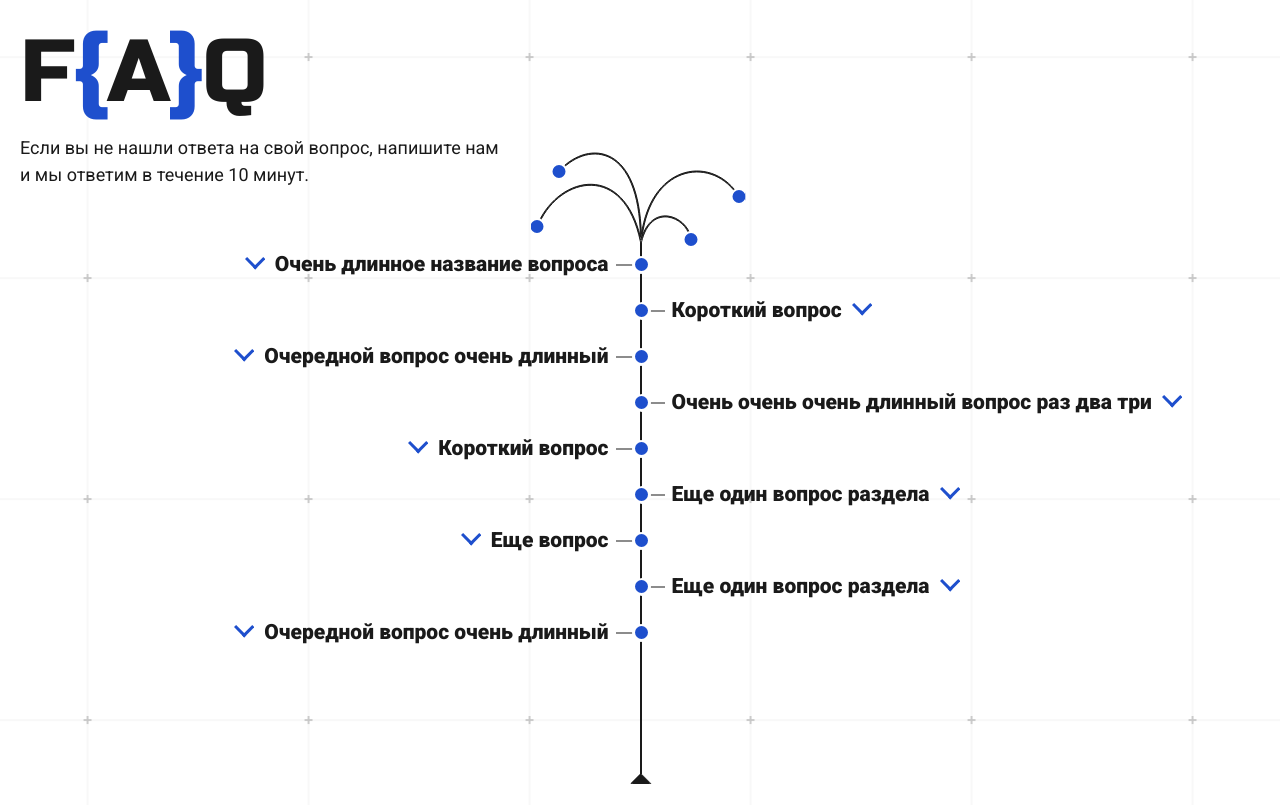
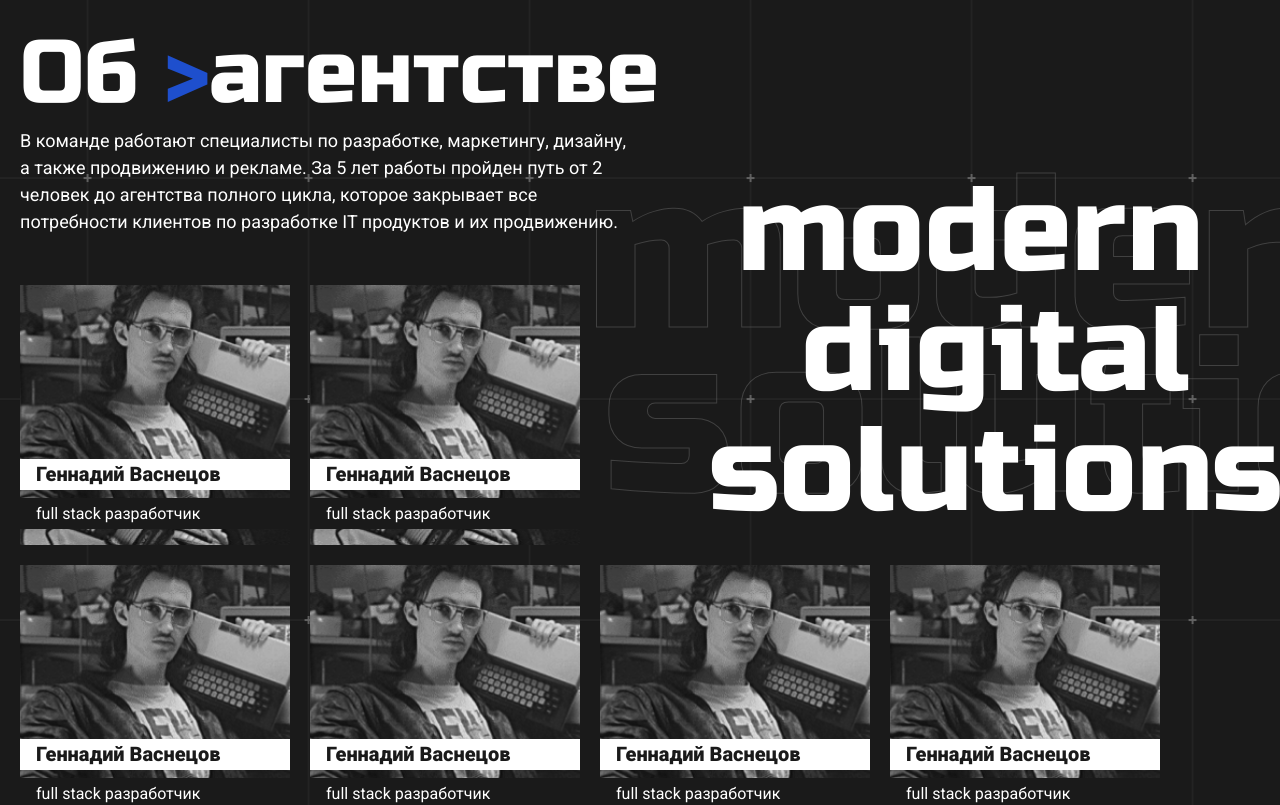
Before and after one commit to konovalM/web-studio, a React (Create React App) app: page / in a window 1280 px wide. Shown: the part 1060-1865 px from the top of the page. Built offline with nearby package versions, Linux system fonts and the light colour scheme; the HTML template or start-up script is replaced by a standard one.

Commit message:
about adaptive

```diff
--- a/src/App.js
+++ b/src/App.js
@@ -20,8 +20,8 @@ function App() {
             <Stages />
             {/*<Services />
             <Prices />*/}
-            <Faq />
-            {/*<About />*/}
+            {/*<Faq />*/}
+            <About />
             <Questions />
             <Footer />
         </Fragment>
--- a/src/components/About.js
+++ b/src/components/About.js
@@ -116,6 +116,167 @@ const AboutTag = styled.section`
     color: #fff;
     line-height: 120px;
   }
+
+
+  //ADAPTIVE
+
+  @media(max-width: 1331px){
+    .gridWrapper{
+      grid-template-columns: repeat(auto-fill, 270px);
+      grid-gap: 20px;
+    }
+    .absolute{
+      right: -22px;
+    }
+    .absolute::before{
+      font-size: 220px;
+      top: -5px;
+      left: -124px;
+    }
+    .absolute::after{
+      font-size: 220px;
+      bottom: 21px;
+      left: -105px;
+    }
+    .word{
+      font-size: 120px;
+    }
+  }
+
+  @media(max-width: 1174px){
+    padding: 70px 0 87px;
+    .title{
+      font-size: 80px;
+      line-height: 96px;
+      margin-bottom: 5px;
+    }
+    .absolute{
+      display: none;
+    }
+    .gridElem{
+      background-position: top center;
+    }
+    .gridWrapper{
+      grid-template-columns: repeat(auto-fit, minmax(310px, 356px));
+      justify-content: center;
+    }
+    .gridElem:nth-child(n+3){
+      grid-row-start: unset;
+    }
+    .description{
+      font-size: 18px;
+      line-height: 150%;
+      max-width: 550px;
+      margin-bottom: 39px;
+    }
+  }
+  @media(max-width: 1000px){
+    .description{
+      max-width: 442px;
+    }
+  }
+  @media(max-width: 773px){
+    .gridWrapper{
+      grid-template-columns: 359px 359px;
+    }
+  }
+  @media(max-width: 767px){
+    padding: 52px 0 82px;
+    .title{
+      font-size: 65px;
+      line-height: 100%;
+      margin-bottom: 18px;
+    }
+    .description{
+      margin: 0 0 29px 0;
+      font-size: 16px;
+      line-height: 150%;
+    }
+    .gridWrapper{
+      padding: 0 5px;
+      grid-template-columns: repeat(auto-fit, minmax(250px, 1fr));
+      justify-content: center;
+    }
+    .gridElem{
+      background: none;
+      display: flex;
+
+    }
+    .name{
+      margin: 0;
+    }
+    .nameWrapper{
+      background: url(${developerBg})top center/cover no-repeat;
+      height: calc(100% - 40px);
+      display: flex;
+      flex-direction: column;
+      justify-content: flex-end;
+    }
+    .profile{
+      height: 40px;
+      margin: 0;
+      background-color: #1a1a1a;
+    }
+  }
+
+  @media(max-width: 555px){
+    .title{
+      font-size: 50px;
+      line-height: 100%;
+    }
+    .description{
+      font-weight: 400;
+      font-size: 14px;
+      max-width: 290px;
+    }
+    .name{
+      height: 32px;
+    }
+    .gridWrapper{
+      padding: 0 5px;
+
+      grid-template-columns: repeat(auto-fit, minmax(180px, 1fr));
+      justify-content: center;
+    }
+  }
+  @media(max-width: 468px){
+    .gridWrapper{
+      padding: 0 5px;
+      grid-template-rows: 200px;
+      grid-auto-rows: 200px;
+      grid-template-columns: repeat(auto-fit, minmax(135px, 1fr));
+      justify-content: center;
+    }
+    .profile{
+      font-size: 15px;
+      line-height: 17px;
+      height: 37px;
+      padding-left: 6px;
+    }
+    .name{
+      height: 32px;
+      padding-left: 6px;
+    }
+    .nameText{
+      font-size: 12px;
+      line-height: 14px;
+      max-width: 55px;
+      display: flex;
+      justify-content: center;
+    }
+  }
+  @media(max-width: 420px){
+    .profile{
+      font-size: 14px;
+      line-height: 16px;
+    }
+  }
+  @media(max-width: 330px){
+    .gridWrapper{
+      grid-template-rows: 154px;
+      grid-auto-rows: 154px;
+    }
+  }
 `
 
 const About = () => {
@@ -138,49 +299,73 @@ const About = () => {
                     </div>
                     <div className="gridWrapper">
                         <div className="gridElem">
-                            <p className="name">
+                            <div className="nameWrapper">
+                                <div className="name">
+                                    <p className="nameText">
                                         Геннадий Васнецов
                                     </p>
+                                </div>
+                            </div>
                             <p className="profile">
                                 full stack разработчик
                             </p>
                         </div>
                         <div className="gridElem">
-                            <p className="name">
+                            <div className="nameWrapper">
+                                <div className="name">
+                                    <p className="nameText">
                                         Геннадий Васнецов
                                     </p>
+                                </div>
+                            </div>
                             <p className="profile">
                                 full stack разработчик
                             </p>
                         </div>
                         <div className="gridElem">
-                            <p className="name">
+                            <div className="nameWrapper">
+                                <div className="name">
+                                    <p className="nameText">
                                         Геннадий Васнецов
                                     </p>
+                                </div>
+                            </div>
                             <p className="profile">
                                 full stack разработчик
                             </p>
                         </div>
                         <div className="gridElem">
-                            <p className="name">
+                            <div className="nameWrapper">
+                                <div className="name">
+                                    <p className="nameText">
                                         Геннадий Васнецов
                                     </p>
+                                </div>
+                            </div>
                             <p className="profile">
                                 full stack разработчик
                             </p>
                         </div>
                         <div className="gridElem">
-                            <p className="name">
+                            <div className="nameWrapper">
+                                <div className="name">
+                                    <p className="nameText">
                                         Геннадий Васнецов
                                     </p>
+                                </div>
+                            </div>
                             <p className="profile">
                                 full stack разработчик
                             </p>
                         </div>
                         <div className="gridElem">
-                            <p className="name">
+                            <div className="nameWrapper">
+                                <div className="name">
+                                    <p className="nameText">
                                         Геннадий Васнецов
                                     </p>
+                                </div>
+                            </div>
                             <p className="profile">
                                 full stack разработчик
                             </p>
--- a/src/components/Faq.js
+++ b/src/components/Faq.js
@@ -225,7 +225,8 @@ const FaqTag = styled.section`
     .accordionWrapper:nth-child(odd){
     }
   }
-  @media(max-width: 767px){
+  //@media(max-width: 767px){
+  @media(max-width: 856px){
     padding: 54px 0 80px;
     .title{
       font-size: 60px;
@@ -395,7 +396,8 @@ const Faq = () => {
                     </div>
                     <div className="tree">
                         <picture>
-                            <source srcSet={mobileTree} media="(max-width: 767px)" />
+                            {/*<source srcSet={mobileTree} media="(max-width: 767px)" />*/}
+                            <source srcSet={mobileTree} media="(max-width: 856px)" />
                             <img src={tree} alt="tree of questions" className="treeImg"/>
                         </picture>
                     </div>
```
Lines whose indentation alone changed are shown as unchanged.
